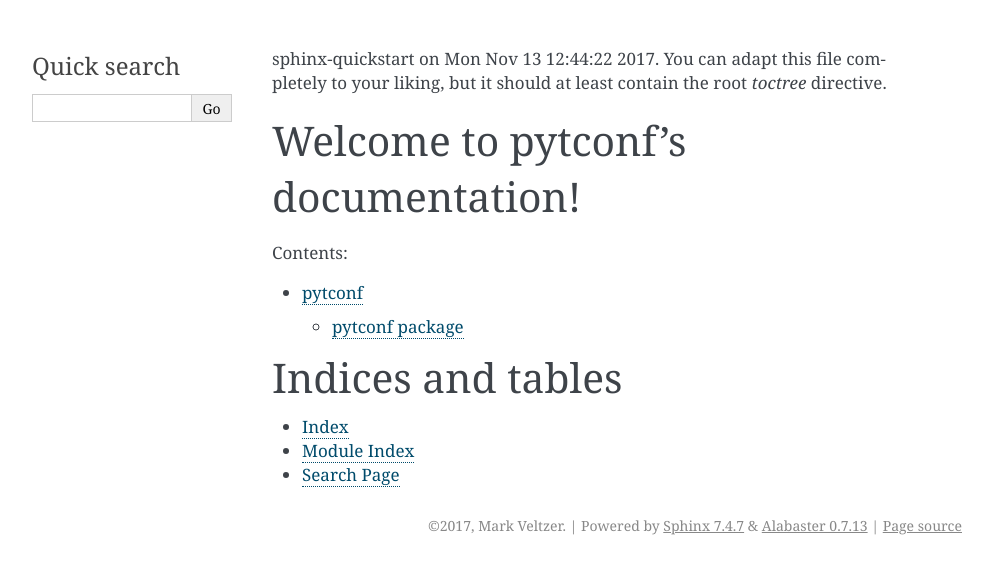
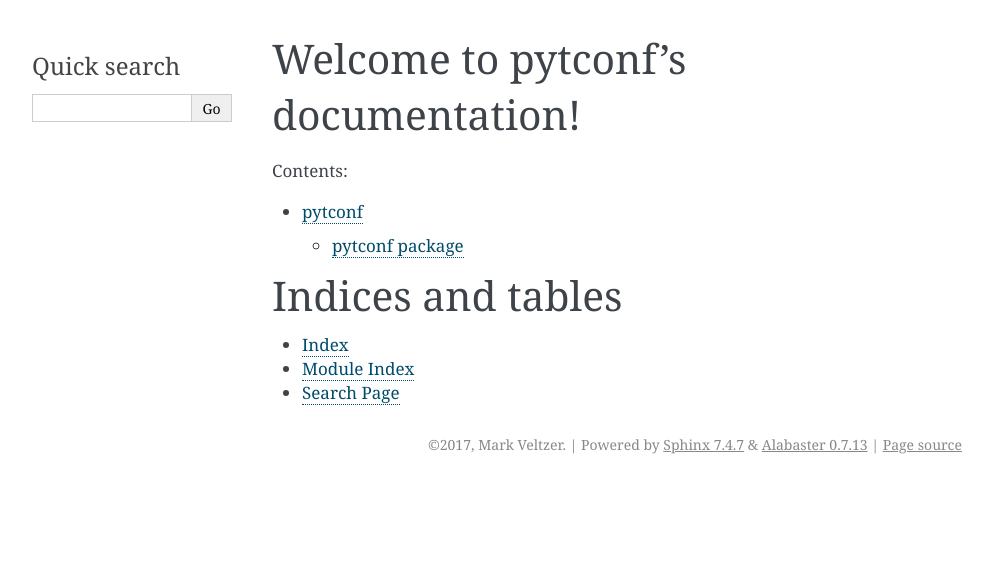
Before and after one commit to veltzer/pytconf, a Sphinx documentation site: the page built from sphinx/index.rst, in a window 1280 px wide. Shown: the top 574 px of the page, without its empty margins (148-1141 px from the left). Built offline with Sphinx 7.4.7, drawn with Linux system fonts in a browser that asks for light colours.

Commit message:
remove cruft from index.rst

```diff
--- a/sphinx/index.rst
+++ b/sphinx/index.rst
@@ -1,9 +1,3 @@
-.. pytconf documentation master file, created by
-
-sphinx-quickstart on Mon Nov 13 12:44:22 2017.
-You can adapt this file completely to your liking, but it should at least
-contain the root `toctree` directive.
-
 Welcome to pytconf's documentation!
 =====================================
 
```
